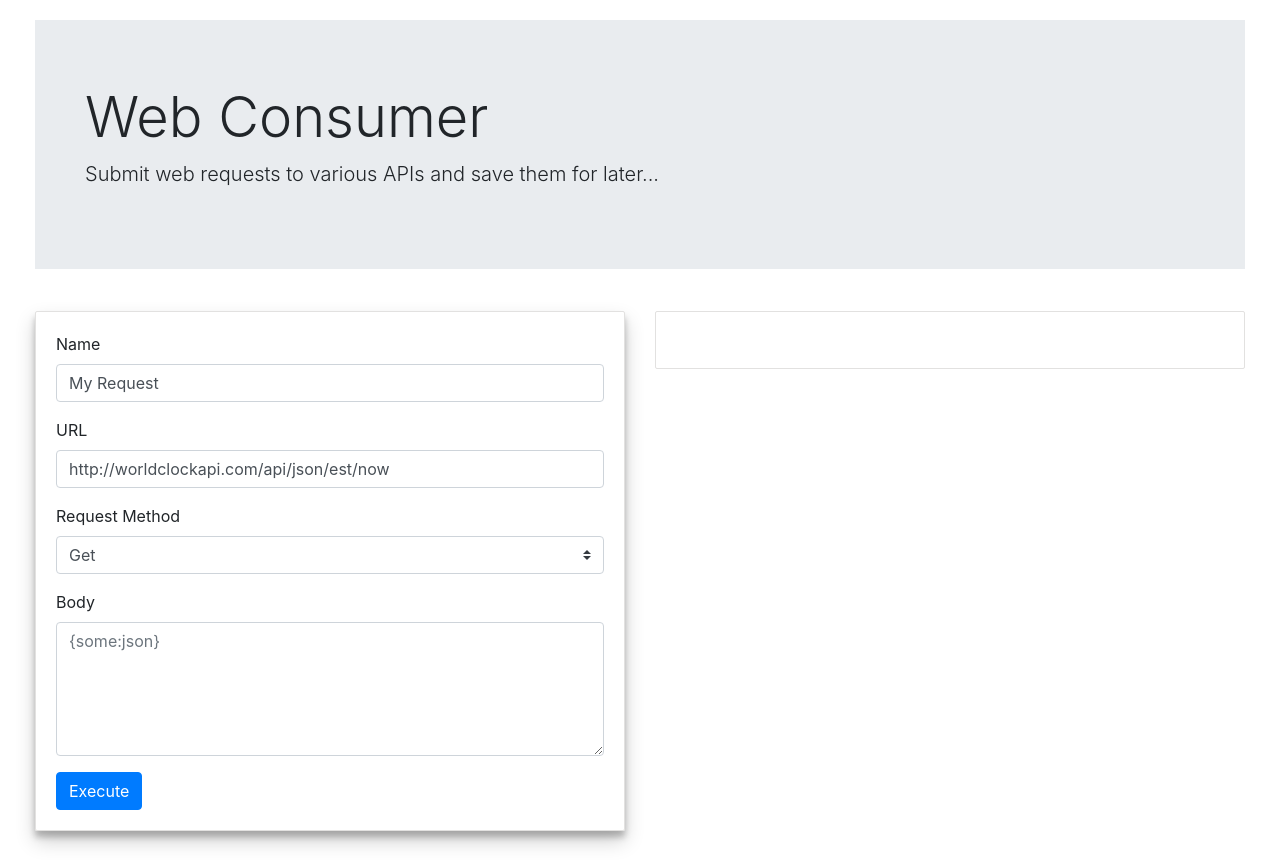
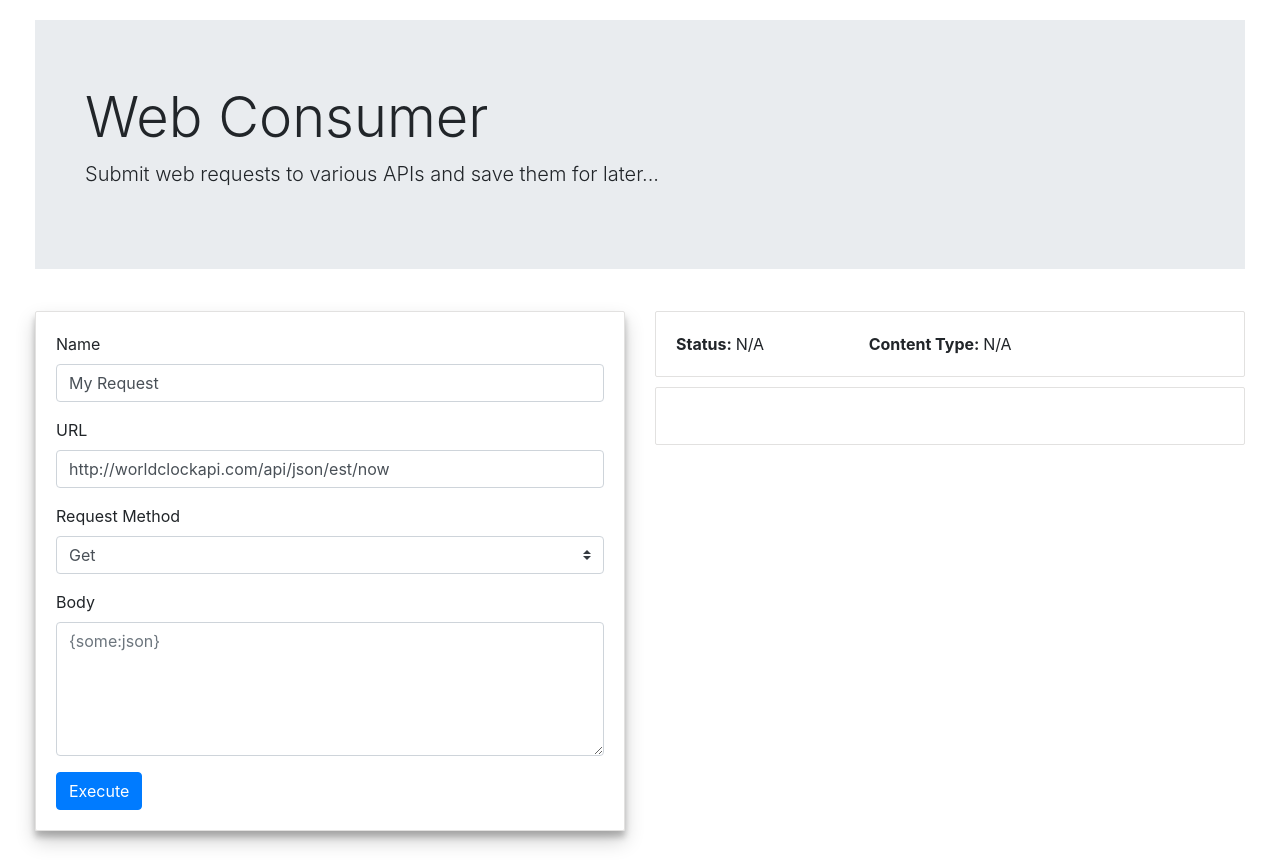
Before and after one commit to The-Lando-System/web-consumer, a Vue app in the folder web-consumer-app/: page / in a window 1280 px wide. Built offline with nearby package versions, Linux system fonts and the light colour scheme; the HTML template or start-up script is replaced by a standard one.

Commit message:
added more data to result pane

```diff
--- a/web-consumer-app/src/components/Results.vue
+++ b/web-consumer-app/src/components/Results.vue
@@ -1,22 +1,65 @@
 <template>
   <div class="results">
-    <pre>{{responseMessage}}</pre>
+    <div class="result-status-pane">
+      <div class="row">
+        <div class="col-sm-4">
+          <span><b>Status: </b></span>
+          <span v-bind:class="responseStatus">{{response.Status || "N/A"}}</span>
+        </div>
+        <div class="col-sm-8">
+          <span><b>Content Type: </b></span>
+          <span>{{response.ContentType || "N/A"}}</span>
+        </div>
+      </div>
+    </div>
+    <div class="result-data-pane">
+      <pre>{{response.Data}}</pre>
+    </div>
   </div>
 </template>
 
 <script>
 export default {
-  props: ['responseMessage']
+  props: ['response'],
+  computed: {
+    responseStatus: function () {
+      return {
+        'ok': this.response.Status === 'OK',
+        'warn': this.response.Status === 'BadRequest'
+      }
+    }
+  }
 }
 </script>
 
 <style>
+.ok {
+  color: #87bc87;
+}
+
+.warn {
+  color: #e1bb49;
+}
+
 .results {
   margin-top: 10px;
   margin-bottom: 10px;
+}
+
+.result-status-pane {
+  text-align: left;
+  padding: 20px;
+  border: solid 0.5px #e2e1e0;
+  border-radius: 2px;
+  margin-bottom: 10px;
+}
+
+.result-data-pane {
   text-align: left;
   padding: 20px;
   border: solid 0.5px #e2e1e0;
   border-radius: 2px;
 }
+
+
 </style>
--- a/web-consumer-app/src/components/WebRequest.vue
+++ b/web-consumer-app/src/components/WebRequest.vue
@@ -12,8 +12,6 @@
           <input v-model="url" type="text" class="form-control" id="url-input" placeholder="https://example.com">
         </div>
         <div class="form-group">
-          <!-- <label for="method-input">Method</label>
-          <input v-model="method" type="text" class="form-control" id="method-input" placeholder="Get, Post, Delete, etc."> -->
           <label for="method-input">Request Method</label>
           <select v-model="method" id="method-input" class="custom-select">
             <option value="Get">Get</option>
@@ -29,7 +27,7 @@
     </div>
 
     <div class="col-md-6">
-      <results v-bind:responseMessage="responseMessage" />
+      <results v-bind:response="response" />
     </div>
 
   </div>
@@ -48,7 +46,7 @@ export default {
       url: 'http://worldclockapi.com/api/json/est/now',
       method: 'Get',
       postBody: '',
-      responseMessage: ''
+      response: {}
     }
   },
   methods: {
@@ -75,8 +73,9 @@ export default {
 
       return this.$http.post("http://localhost:54846/request/execute", request)
       .then(response => {
-        if (response.data.hasOwnProperty('Data')) {
-          this.responseMessage = JSON.stringify(JSON.parse(response.data['Data']),undefined,2).trim();
+        this.response = response.data;
+        if (this.response.hasOwnProperty('Data')){
+          this.response['Data'] = JSON.stringify(JSON.parse(this.response['Data']),undefined,2).trim();
         }
       });
     }
```
Also changed, not shown: 1 other file (tests, documents, lock files or other folders).
